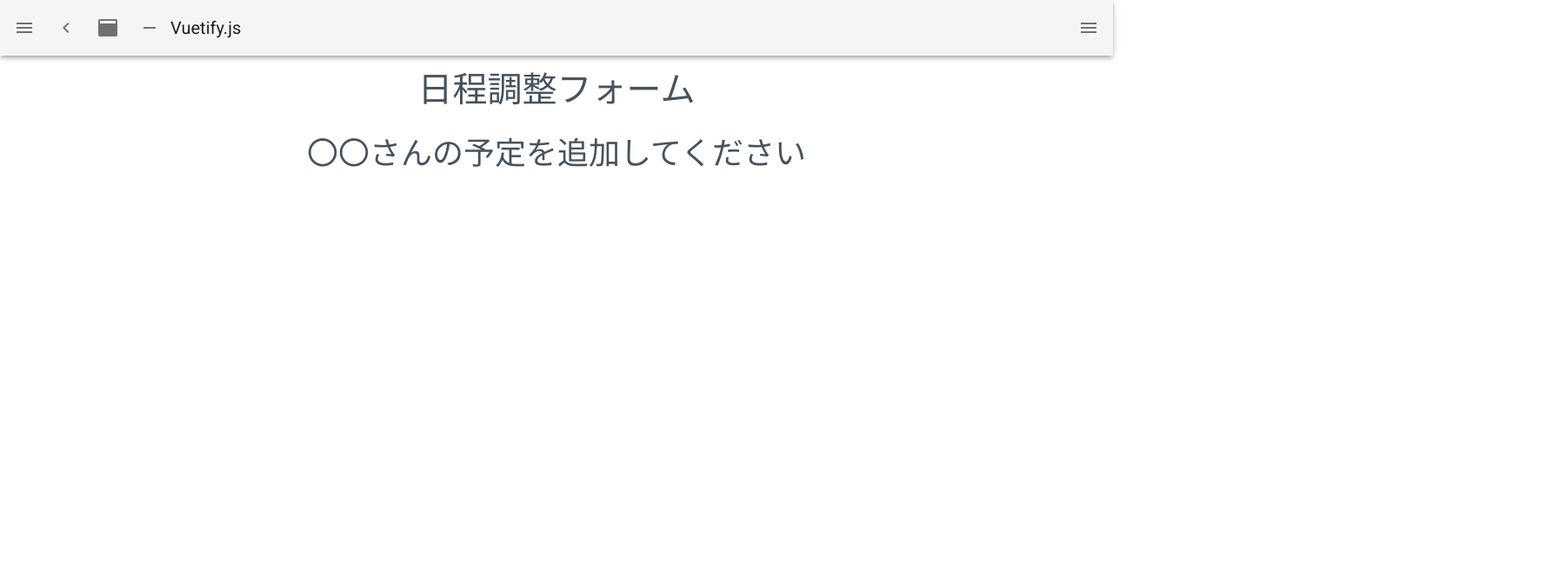
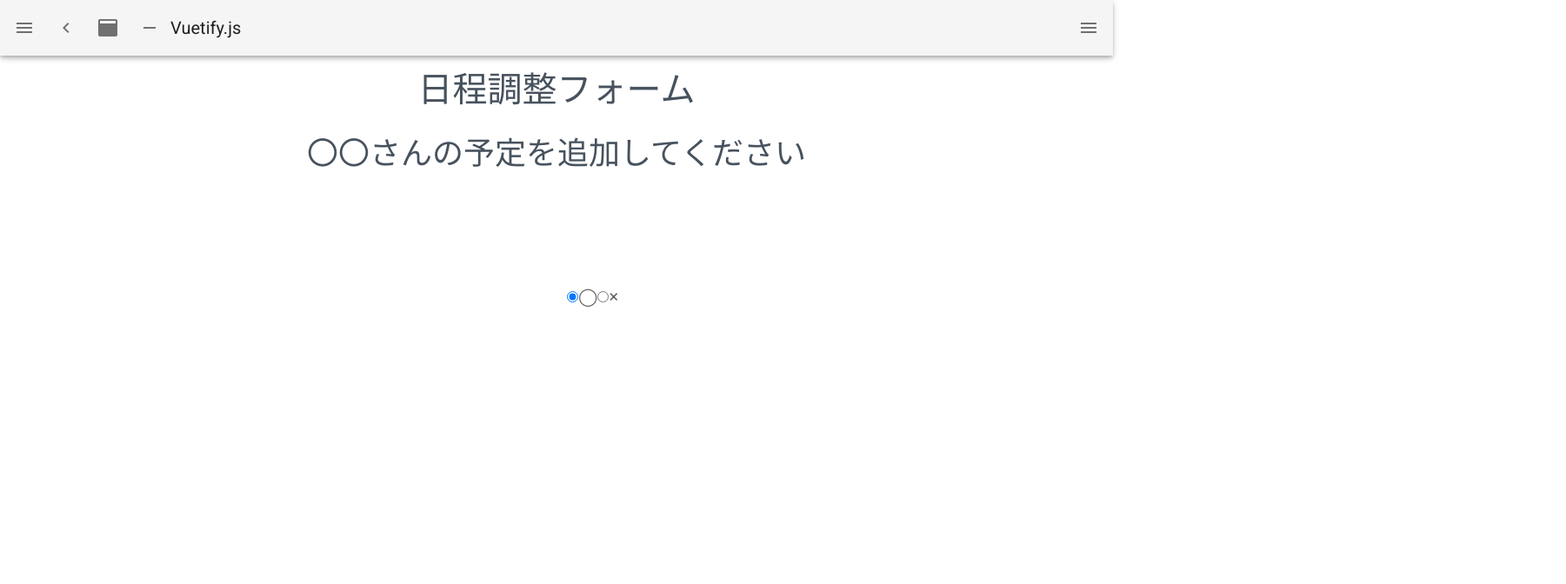
Before and after one commit to Tech-Uni-Summer-Hackathon2021/team-a, a Nuxt app in the folder frontend/: page /projects/dateAdjust in a window 1280 px wide. Shown: the top 672 px of the page at 87% size, 1801 px wide, since content can reach past the window. Built offline with nearby package versions, Linux system fonts and the light colour scheme.

Commit message:
◯×つけたけど雑魚い

```diff
--- a/frontend/pages/projects/dateAdjust.vue
+++ b/frontend/pages/projects/dateAdjust.vue
@@ -1,33 +1,48 @@
 <template>
   <div>
-    <div class="form">日程調整フォーム</div><br>
+    <div class="form">日程調整フォーム</div>
+    <br />
     <div class="input">〇〇さんの予定を追加してください</div>
-  </div>
+    <div class="container">
+      <div class="radio">
+        <input id="radio-1" name="radio" type="radio" checked />
+        <label for="radio-1" class="radio-label">◯</label>
+      </div>
+
+      <div class="radio">
+        <input id="radio-2" name="radio" type="radio" />
+        <label for="radio-2" class="radio-label">×</label>
+      </div>
+      </div>
+    </div>
 </template>
 
 <script>
-  export default {
-
-  }
+export default {}
 </script>
 
 <style scoped>
 * {
-    color:#666666;
-    text-align:center;
-  }
+  color: #666666;
+  text-align: center;
+}
 
-  .form {
-  color: #47525E;
+.form {
+  color: #47525e;
   font-family: Lato;
   font-size: 40px;
   line-height: 52px;
 }
 .input {
-  color: #47525E;
+  color: #47525e;
   font-family: Lato;
   font-size: 36px;
   line-height: 46px;
 }
+.container {
+display: flex;
+margin: 10% 50%;
+font-size: 1.25em;
+}
 
 </style>
```
